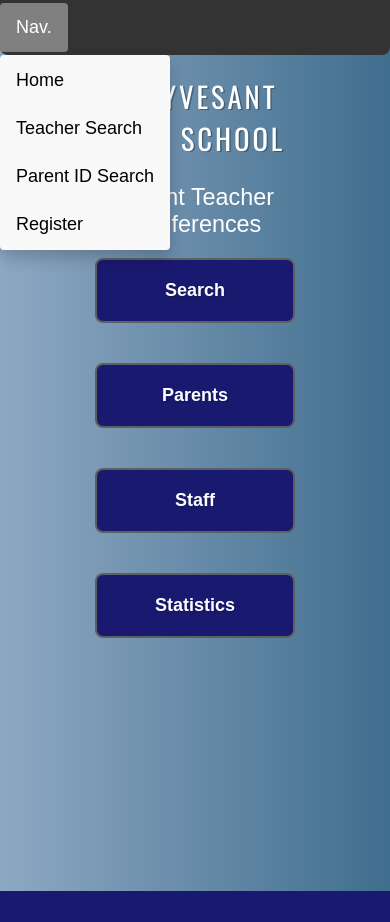
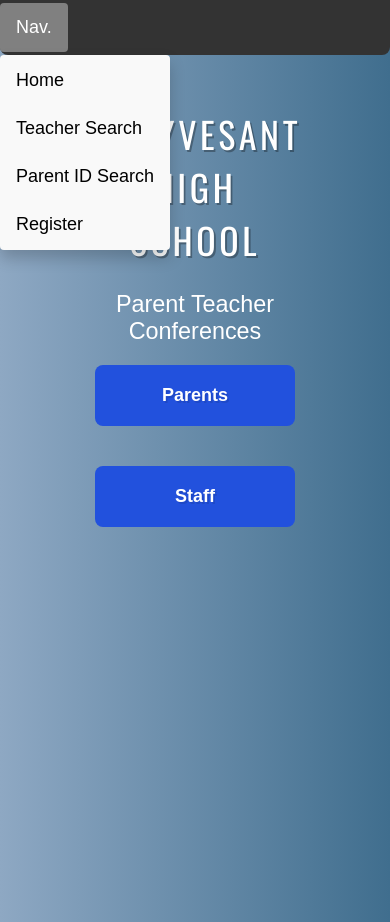
Before and after one commit to JanSKowalski/Stuyvesant_PTC, a Flask app: page / in a window 390 px wide. Before the commit the page ends 891 px from the top, so only its background shows below. Run offline with Flask 2, Linux system fonts and the light colour scheme; some libraries are stand-ins or nearby versions; some web fonts are replaced.

Commit message:
Experiments with gimp and images

```diff
--- a/ptc/static/css/button.css
+++ b/ptc/static/css/button.css
@@ -8,19 +8,14 @@
   display: block;
   text-decoration: none;
 
-
-
-
-
   /*color: #FFF;*/
   /*  background-color: #5995DA;*/
-  background-color: #191970;
+  background-color: #2251dd;
   font-weight: bold;
   text-shadow: 0.1em 0.1em 0 rgba(0, 0, 0, .1);
 
   padding: 20px;
   /*text-align: center;*/
-  border: 2px solid #5D6063;
   border-radius: 8px;
   width: 90%;
 
--- a/ptc/static/css/media.css
+++ b/ptc/static/css/media.css
@@ -1,12 +1,12 @@
 /* Mobile Styles */
 @media only screen and (max-width: 500px) {
   body {
-    margin-top: 12%;
+    margin-top: 20%;
 
   }
 
   h1 {
-    font-size: 1.6em;
+    font-size: 2em;
   }
 
   .flex-column {
@@ -21,10 +21,6 @@
     margin: -8px 0px;
   }
 */
-  .expandable {
-    flex-direction: column;
-    flex: 2;
-  }
 
 
   .flex-item {
--- a/ptc/static/css/style.css
+++ b/ptc/static/css/style.css
@@ -43,6 +43,7 @@ h1, h2, h3, h4, h5, h6 {
 header {
   text-align: center;
 }
+
 
 h1 {
   font-family: 'Oswald', sans-serif;
--- a/ptc/templates/Cover/base.html
+++ b/ptc/templates/Cover/base.html
@@ -32,7 +32,8 @@
   <div class="flex-column">
     <div class="flex-item flex-column">
       <header>
-        <h1>Stuyvesant High School</h1>
+
+        <!--<img src= "/static/img/test3.png">-->
     {% block content %}{% endblock %}
   </div>
 
--- a/ptc/templates/Cover/index.html
+++ b/ptc/templates/Cover/index.html
@@ -4,26 +4,17 @@
 {% block content %}
 
 <!-- Continued from base -->
+    <h1>Stuyvesant High School</h1>
     <h3>Parent Teacher Conferences</h3>
   </header>
 </div>
 
 <div class="flex-item flex-column">
-
+  <div class="flex-item" >
+    <a href="parent_home" class="button" >Parents</a>
+  </div>
   <div class="flex-item">
-    <a href="teacher_search" class="button">Search</a>
+    <a href="login" class="button" >Staff</a>
   </div>
-
-  <div class="flex-item flex-row expandable">
-    <div class="flex-item" >
-      <a href="parent_home" class="button" >Parents</a>
-    </div>
-    <div class="flex-item">
-      <a href="login" class="button" >Staff</a>
-    </div>
-  </div>
-
-  <div class="flex-item">
-      <a href="database" class="button">Statistics</a>
-  </div>
+</div>
   {% endblock %}
```
Also changed, not shown: ptc/static/img/test3.png (added).
